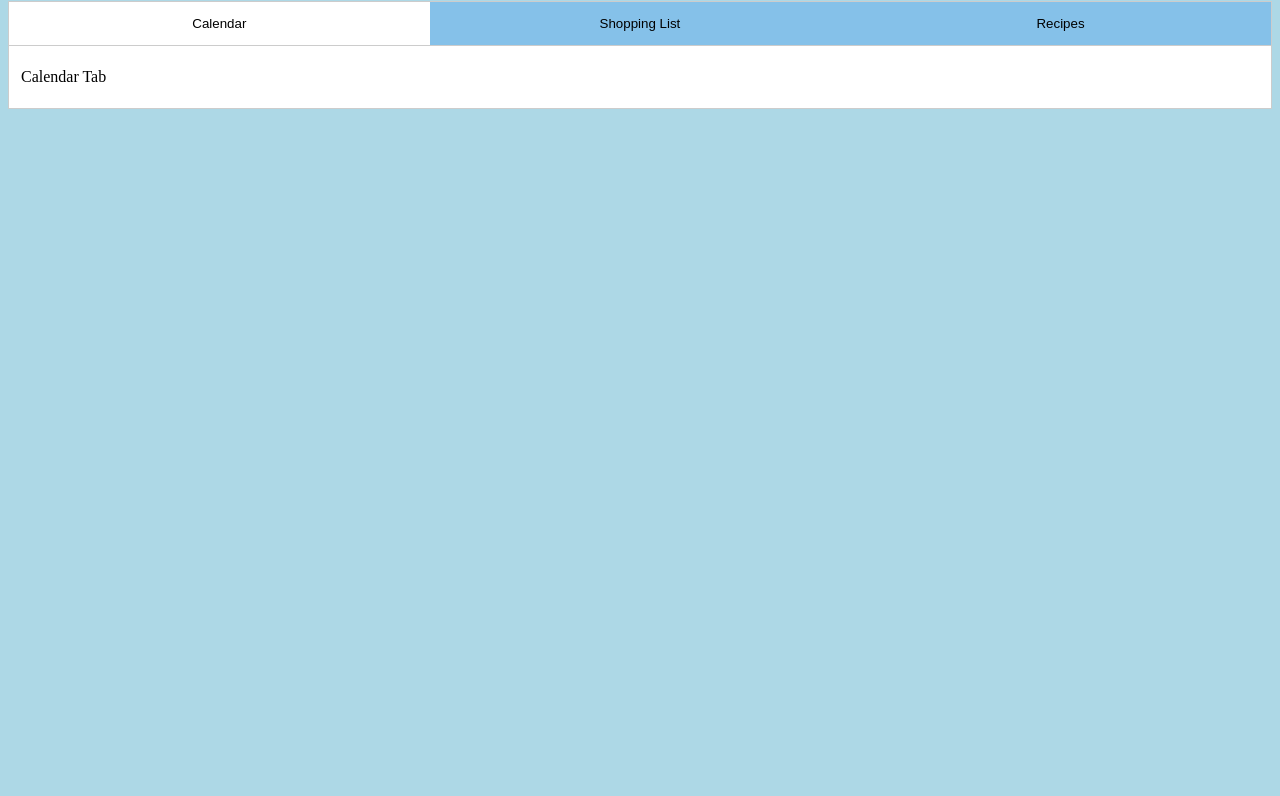
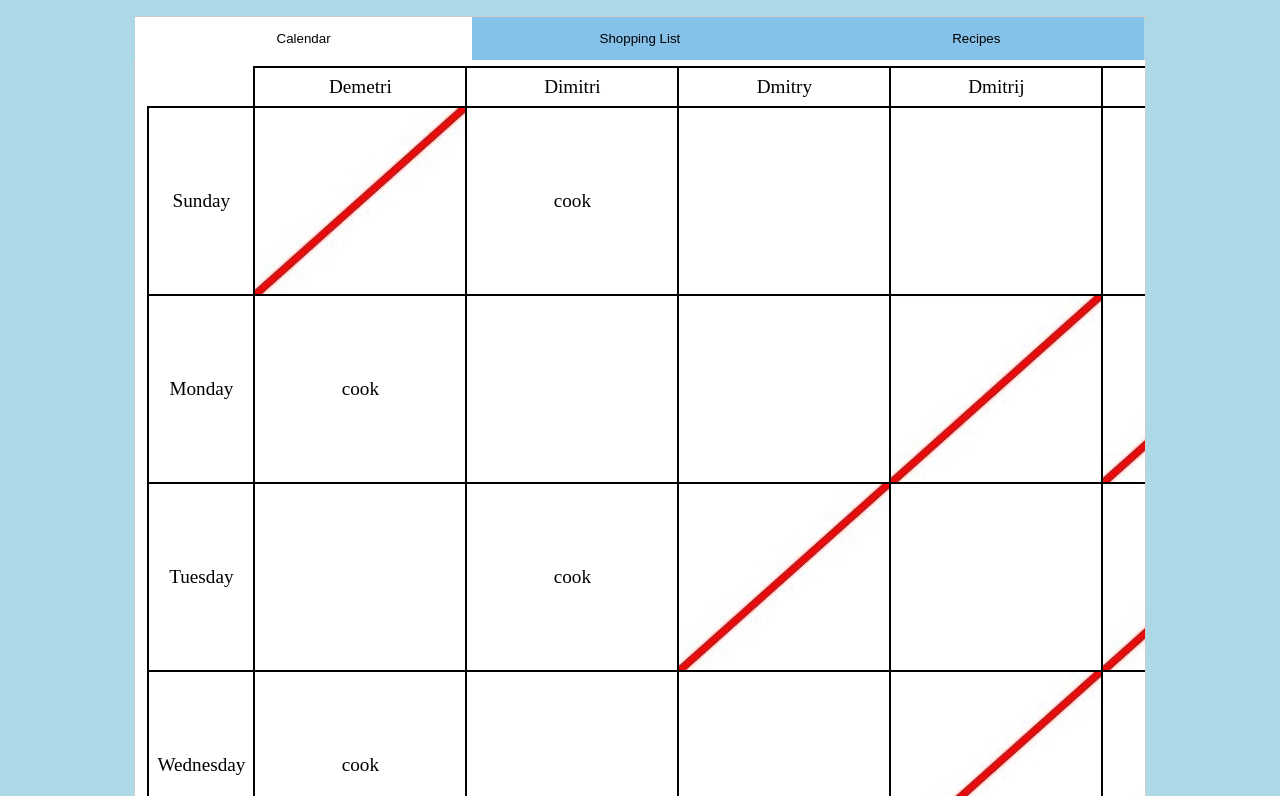
Before and after one commit to jackschnair/WhatsForDinner, a website: page public/index.html in a window 1280 px wide. Shown: the part 79-875 px from the top of the page. Before the commit the page ends 800 px from the top, so only its background shows below. Drawn offline with nearby package versions, Linux system fonts and the light colour scheme.

Commit message:
initial calendar

```diff
--- a/public/css/style.css
+++ b/public/css/style.css
@@ -1,10 +1,26 @@
 body {
     background-color: lightblue;
+    font-size: larger;
+}
+
+#content {
+  max-width: 80%;
+  margin: 0 auto;
+}
+
+#tab {
+
+}
+
+.calendar {
+}
+
+h1 {
+  text-align: center;
 }
 
 /* Style the tab */
 .tab {
-    overflow: hidden;
     border: 1px solid #ccc;
     background-color: #f1f1f1;
 }
@@ -43,3 +59,10 @@ body {
     border-top: none;
     background-color: white;
 }
+
+
+.table {
+}
+
+tr {
+}
--- a/public/index.html
+++ b/public/index.html
@@ -8,7 +8,6 @@
         <meta name="keywords" content="">
         <meta name="author" content="Demetri Cassidy, Jack Schnair, Joshua Sullivan">
         <script src="https://code.jquery.com/jquery-3.6.0.js"></script>
-        <script src="js/calendar.js"></script>
         <script src="js/tabs.js"></script>
 
     </head>
@@ -27,8 +26,8 @@
                     <button class="tablinks" onclick="tabshift(event, 'Recipes')">Recipes</button>
                 </div>
 
-                <div id="Calendar" class="tabcontent">
-                    <p>Calendar Tab</p>
+                <div id="Calendar" class="tabcontent" style="overflow: auto;">
+                    <table style="border-collapse: collapse; padding: 0px; max-width: 100%; margin-left:auto; margin-right:auto;"></table>
                   </div>
 
                   <div id="Shopping List" class="tabcontent">
@@ -44,4 +43,5 @@
     </body>
 </html>
 
+<script src="js/calendar.js"></script>
 <!DOCTYPE html>
--- a/public/js/calendar.js
+++ b/public/js/calendar.js
@@ -1 +1,91 @@
-//stub
+function createCalendar() {
+    var today = new Date; // get current date
+    var Sunday = today.getDate() - today.getDay(); // First day is the day of the month - the day of the week
+    var Saturday = Sunday + 6; // last day is the first day + 6
+
+    var firstday = new Date(today.setDate(Sunday)).toDateString();
+    var lastday = new Date(today.setDate(Saturday)).toDateString();
+
+
+}
+
+let people = [
+    { name: "Demetri", Sunday: "out", Monday: "cook", Tuesday: "eat", Wednesday: "cook", Thursday: "out", Friday: "out", Saturday: "out"},
+    { name: "Dimitri", Sunday: "cook", Monday: "eat", Tuesday: "cook", Wednesday: "eat", Thursday: "out", Friday: "eat", Saturday: "out",},
+    { name: "Dmitry", Sunday: "eat", Monday: "eat", Tuesday: "out", Wednesday: "eat", Thursday: "out", Friday: "cook", Saturday: "out",},
+    { name: "Dmitrij", Sunday: "eat", Monday: "out", Tuesday: "eat", Wednesday: "out", Thursday: "cook", Friday: "out", Saturday: "out",},
+    { name: "Dmeatree", Sunday: "eat", Monday: "out", Tuesday: "out", Wednesday: "out", Thursday: "out", Friday: "out", Saturday: "out",},
+  ];
+
+dayOfTheWeek= [
+    'Sunday',
+    'Monday',
+    'Tuesday',
+    'Wednesday',
+    'Thursday',
+    'Friday',
+    'Saturday',
+];
+
+function generateTable(table, people) {
+
+    let row = table.insertRow();
+    let cell = row.insertCell();
+    for (i= 0; i < people.length; i++) {
+        let cell = row.insertCell();
+
+        cell.setAttribute("style", "border: 2px solid black; text-align: center; padding: 8px 8px;");
+
+        let text = document.createTextNode(people[i]["name"]);
+        cell.appendChild(text);
+    }
+
+    for (i= 0; i < 7; i++) {
+      let row = table.insertRow();
+
+      let cell = row.insertCell();
+
+      cell.setAttribute("style", "border: 2px solid black; text-align: center; padding: 8px 8px;");
+
+      let day = dayOfTheWeek[i];
+      let daytext = document.createTextNode(day);
+      cell.appendChild(daytext); //day of the week
+
+        for (j = 0; j < people.length; j++) { //for each person reads their opinion on that day
+            let cell = row.insertCell();
+
+            cell.setAttribute("style", "border: 2px solid black; text-align: center; padding: 8px 8px;");
+            let text = document.createTextNode(people[j][day]);
+
+            if (people[j][day] == "cook") {
+                cell.appendChild(text);
+
+            }
+            if (people[j][day] == "out") {
+                /*display image*/
+                var ex = document.createElement("img");
+                ex.setAttribute("src", "images/redline.jpg");
+                ex.setAttribute("style", "display:block; object-fit: cover;");
+                cell.setAttribute("style", "padding: 0px 0px; border: 2px solid black; margin: 0px");
+                ex.setAttribute("alt", "crossed out");
+                cell.appendChild(ex);
+            }
+
+      }
+    }
+}
+
+function generateTableHead(table, people) {
+    let thead = table.createTHead();
+    let row = thead.insertRow();
+    for (i= 0; i < people.length; i++) {
+      let th = document.createElement("th");
+      let text = document.createTextNode(element[key]);
+      th.appendChild(text);
+      row.appendChild(th);
+    }
+}
+
+let table = document.querySelector("table");
+generateTable(table, people); // generate the table first
+//generateTableHead(table, people); // then the head
```
Also changed, not shown: public/images/redline.jpg (added). Lines whose indentation alone changed are shown as unchanged.
